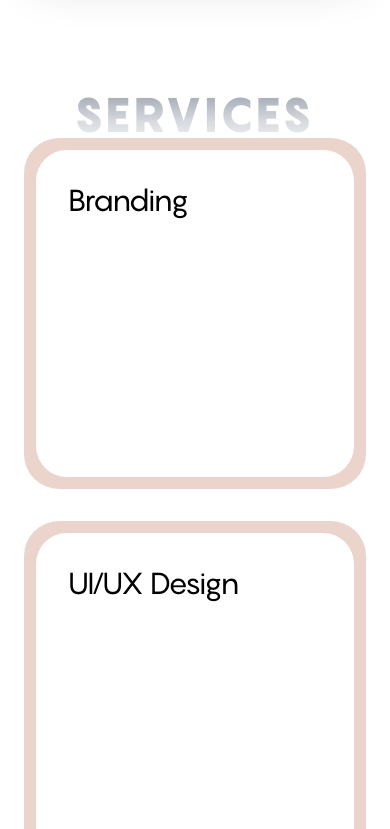
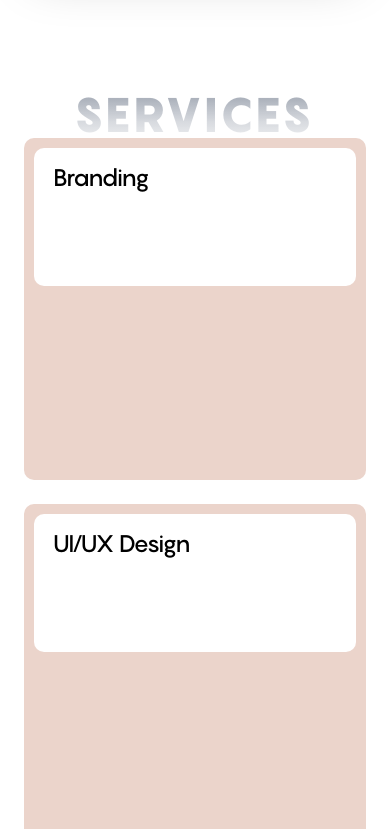
Before and after one commit to amanaanubhav/brndo.in, a React (Vite) app: page / in a window 390 px wide. Shown: the part 2400-3229 px from the top of the page. Built offline with nearby package versions, Linux system fonts and the light colour scheme.

Commit message:
update services card and alignment in mobile screen view

```diff
--- a/src/components/Services.jsx
+++ b/src/components/Services.jsx
@@ -25,7 +25,8 @@ export default function Services() {
           </motion.h2>
         </div>
 
-        <div className="w-full relative z-10 flex flex-col gap-8">
+
+        <div className="w-full relative z-10 flex flex-col items-center md:items-stretch gap-6 md:gap-8">
           {services.map((service, index) => (
             <motion.div
               key={index}
@@ -33,11 +34,16 @@ export default function Services() {
               whileInView={{ opacity: 1, y: 0 }}
               viewport={{ once: true }}
               transition={{ delay: index * 0.1 }}
-              className="w-full bg-brndo-lightRed rounded-[35px] p-3 flex min-h-[351px]"
+              className="w-full bg-brndo-lightRed flex flex-col md:flex-row max-w-[370px] md:max-w-none h-[342px] md:h-auto md:min-h-[351px] rounded-[10px] md:rounded-[35px] p-[10px] md:p-3"
             >
-              <div className="bg-white rounded-[31px] w-full md:w-1/2 p-8 md:p-12 flex flex-col justify-start">
-                <h3 className="text-[30px] md:text-[50px] font-light tracking-[-0.02em] font-pangram text-black leading-tight">{service.title}</h3>
+              {/* Inner White Box */}
+              <div className="bg-white flex flex-col justify-start w-full md:w-1/2 h-[138px] md:h-auto rounded-[10px] md:rounded-[31px] pt-[17px] pl-[19px] pr-[19px] pb-[17px] md:p-8 lg:p-12">
+                <h3 className="font-pangram text-black tracking-[-0.02em] text-[23.8px] md:text-[30px] lg:text-[50px] leading-[24px] md:leading-tight font-medium md:font-light">
+                  {service.title}
+                </h3>
               </div>
+              {/* Lower Area (remaining 50% light red box - hidden on desktop) */}
+              <div className="flex-1 w-full md:hidden"></div>
             </motion.div>
           ))}
         </div>
```
